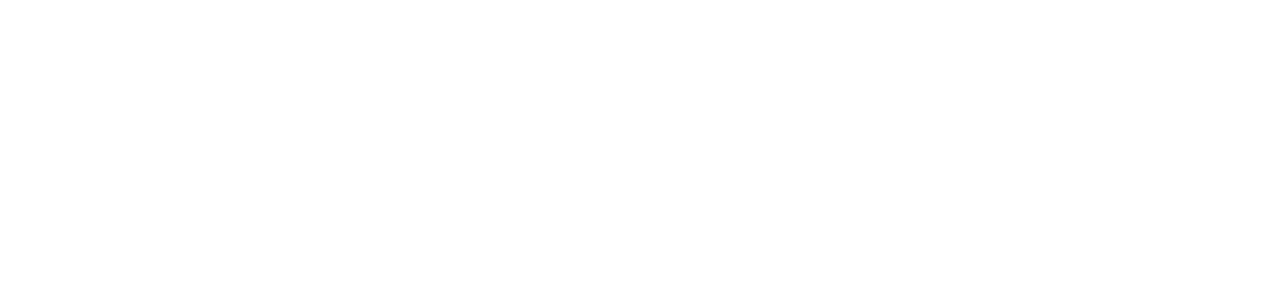
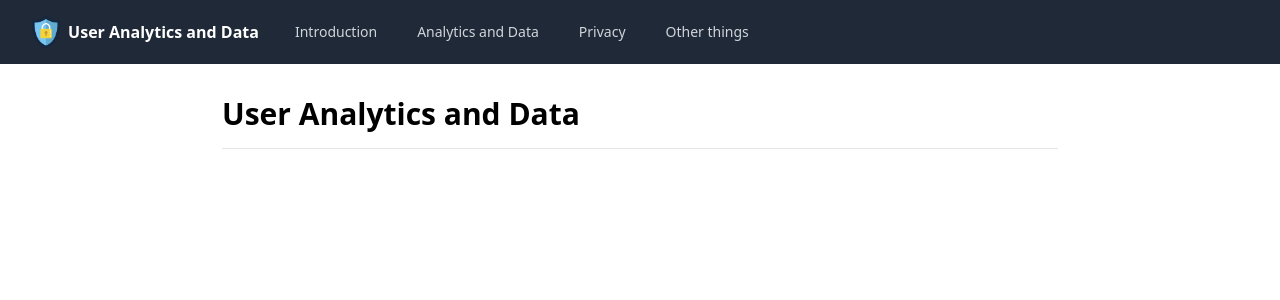
Before and after one commit to Den4200/analytics-and-privacy, a React (Create React App) app: page /analytics-and-data in a window 1280 px wide. Shown: the top 300 px of the page. Built offline with nearby package versions, Linux system fonts and the light colour scheme.

Commit message:
Add initial `analytics and data` and `privacy` pages.

```diff
--- a/src/App.tsx
+++ b/src/App.tsx
@@ -6,10 +6,14 @@
 
 const IndexPage = React.lazy(() => import("./pages/IndexPage"));
 const IntroPage = React.lazy(() => import("./pages/IntroPage"));
+const AnalyticsAndDataPage = React.lazy(() => import("./pages/AnalyticsAndDataPage"));
+const PrivacyPage = React.lazy(() => import("./pages/PrivacyPage"));
 
 const routes = [
   { path: "/", Component: IndexPage },
   { path: "/introduction", Component: IntroPage },
+  { path: "/analytics-and-data", Component: AnalyticsAndDataPage },
+  { path: "/privacy", Component: PrivacyPage },
 ];
 
 const App = () => (
--- a/src/components/NavBar/index.tsx
+++ b/src/components/NavBar/index.tsx
@@ -7,8 +7,8 @@
 
 const navigation = [
   { name: "Introduction", path: "/introduction" },
-  { name: "Analytics and Data", path: "#" },
-  { name: "Privacy", path: "#" },
+  { name: "Analytics and Data", path: "/analytics-and-data" },
+  { name: "Privacy", path: "/privacy" },
   { name: "Other things", path: "#" },
 ];
 
--- /dev/null
+++ b/src/pages/AnalyticsAndDataPage/index.tsx
@@ -0,0 +1,8 @@
+const AnalyticsAndDataPage = () => (
+  <div className="content-container mx-auto px-8 mt-8">
+    <h1 className="text-3xl font-bold mb-4">User Analytics and Data</h1>
+    <hr />
+  </div>
+);
+
+export default AnalyticsAndDataPage;
--- /dev/null
+++ b/src/pages/PrivacyPage/index.tsx
@@ -0,0 +1,8 @@
+const PrivacyPage = () => (
+  <div className="content-container mx-auto px-8 mt-8">
+    <h1 className="text-3xl font-bold mb-4">Privacy</h1>
+    <hr />
+  </div>
+);
+
+export default PrivacyPage;
```
